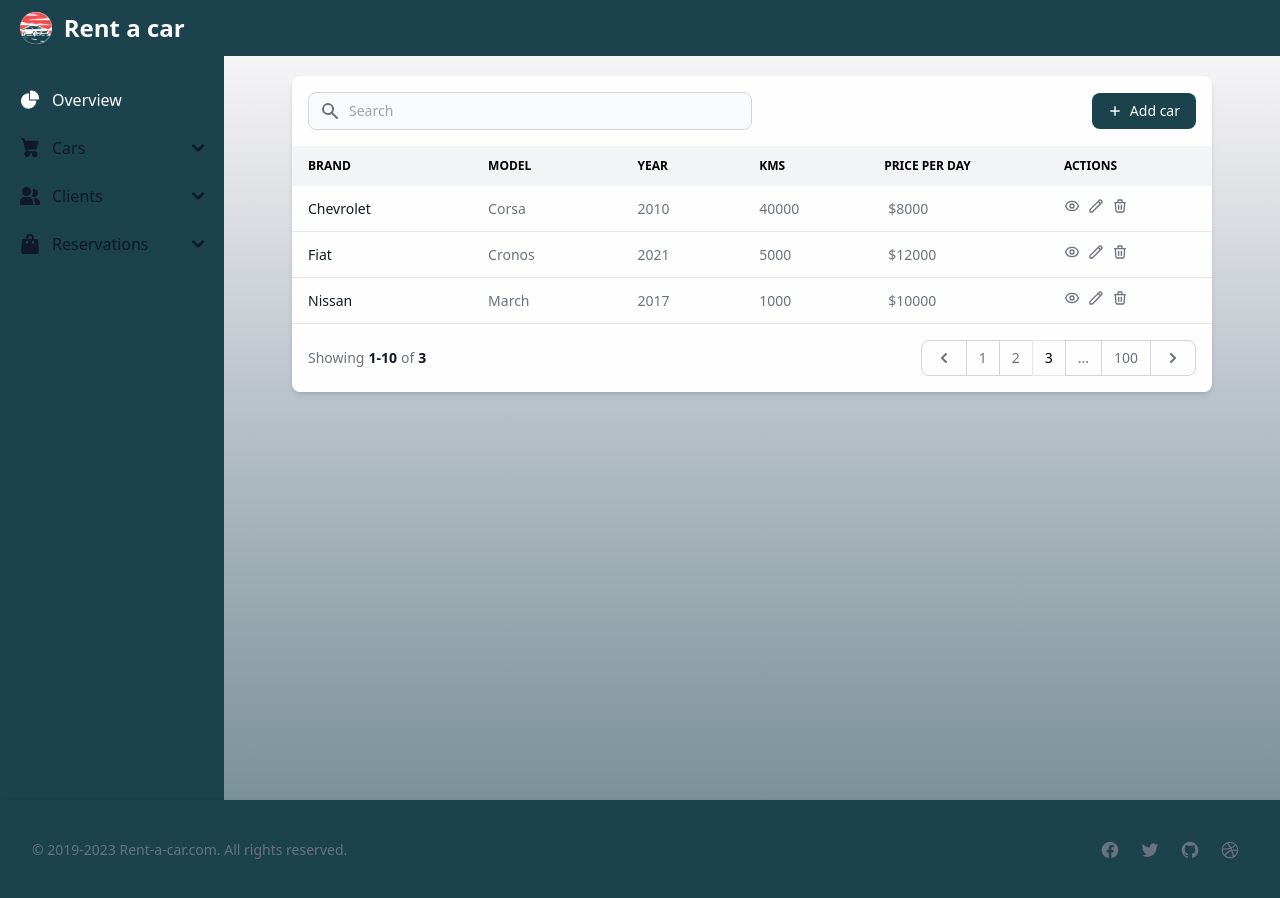
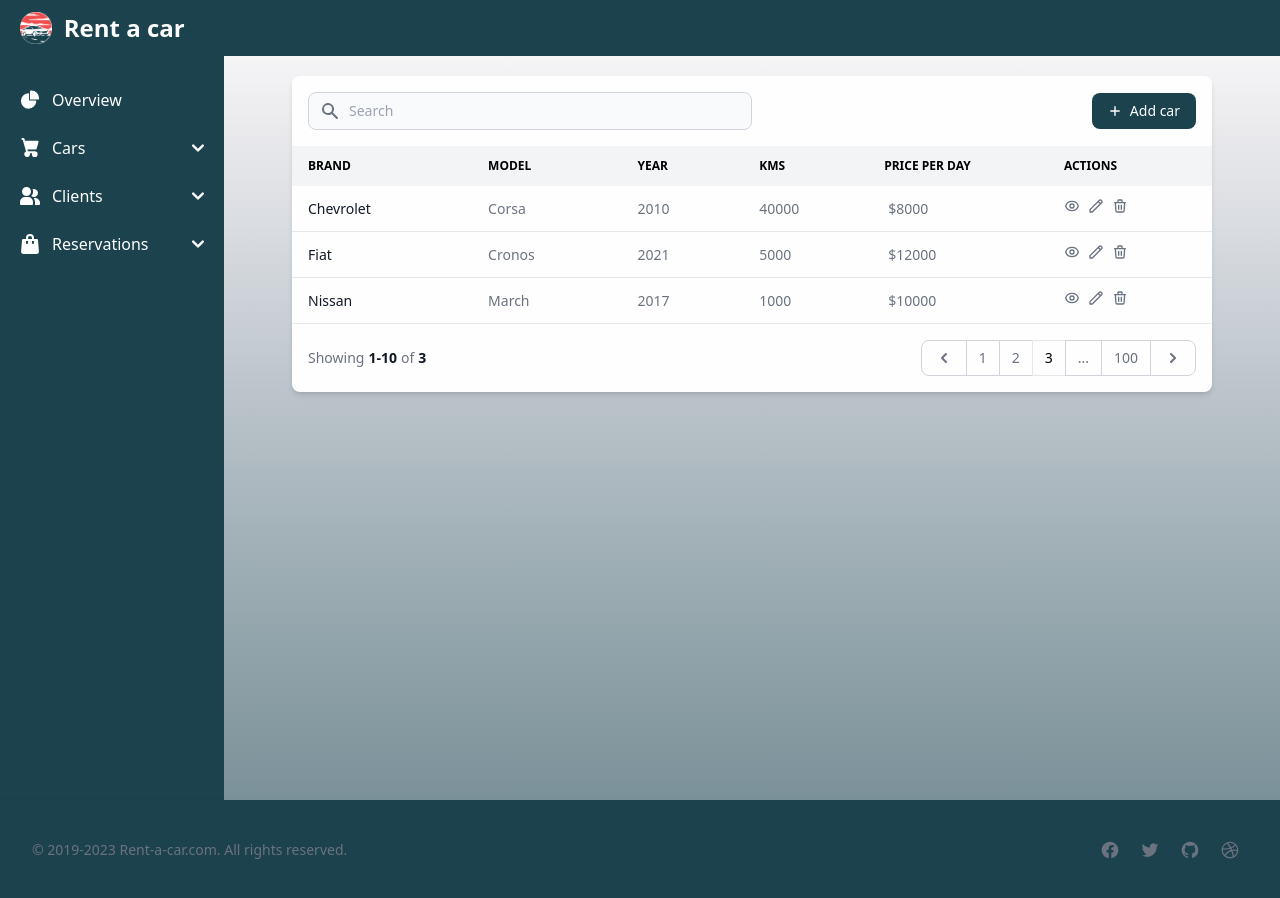
Before and after one commit to fedeesti/rent-a-car-front, a React (Vite) app: page /car in a window 1280 px wide. Built offline with nearby package versions, Linux system fonts and the light colour scheme.

Commit message:
Fix sidebar styles

```diff
--- a/src/common/components/side/SideBar.tsx
+++ b/src/common/components/side/SideBar.tsx
@@ -20,7 +20,7 @@
               data-cy="aside-overview-link"
             >
               <svg
-                className="w-5 h-5 transition duration-75 group-hover:text-gray-900"
+                className="w-5 h-5 transition duration-75"
                 aria-hidden="true"
                 xmlns="http://www.w3.org/2000/svg"
                 fill="currentColor"
@@ -37,12 +37,12 @@
           <li data-cy="aside-car-container">
             <button
               type="button"
-              className="flex items-center w-full p-2 text-base text-gray-900 transition duration-75 rounded-lg group hover:bg-light-green"
+              className="flex items-center w-full p-2 text-base transition duration-75 rounded-lg group hover:bg-light-green"
               onClick={() => setCarDropdown(!carDropdown)}
               data-cy="aside-car-button"
             >
               <svg
-                className="flex-shrink-0 w-5 h-5  transition duration-75 group-hover:text-gray-900"
+                className="flex-shrink-0 w-5 h-5  transition duration-75 text-white"
                 aria-hidden="true"
                 xmlns="http://www.w3.org/2000/svg"
                 fill="currentColor"
@@ -74,7 +74,7 @@
                 <li>
                   <Link
                     to="/car"
-                    className="flex items-center w-full p-2 text-gray-900 transition duration-75 rounded-lg pl-11 group hover:bg-light-green"
+                    className="flex items-center w-full p-2 transition duration-75 rounded-lg pl-11 group hover:bg-light-green"
                     data-cy="car-dropdown-list"
                   >
                     List
@@ -83,7 +83,7 @@
                 <li>
                   <Link
                     to="/car/create"
-                    className="flex items-center w-full p-2 text-gray-900 transition duration-75 rounded-lg pl-11 group hover:bg-light-green"
+                    className="flex items-center w-full p-2 transition duration-75 rounded-lg pl-11 group hover:bg-light-green"
                     data-cy="car-dropdown-add"
                   >
                     Add
@@ -95,12 +95,12 @@
           <li data-cy="aside-client-container">
             <button
               type="button"
-              className="flex items-center w-full p-2 text-base text-gray-900 transition duration-75 rounded-lg group hover:bg-light-green"
+              className="flex items-center w-full p-2 text-base transition duration-75 rounded-lg group hover:bg-light-green"
               onClick={() => setClientDropdown(!clientDropdown)}
               data-cy="aside-client-btn"
             >
               <svg
-                className="flex-shrink-0 w-5 h-5  transition duration-75 group-hover:text-gray-900"
+                className="flex-shrink-0 w-5 h-5  transition duration-75 group-hover"
                 aria-hidden="true"
                 xmlns="http://www.w3.org/2000/svg"
                 fill="currentColor"
@@ -136,7 +136,7 @@
                 <li>
                   <Link
                     to="#"
-                    className="flex items-center w-full p-2 text-gray-900 transition duration-75 rounded-lg pl-11 group hover:bg-light-green"
+                    className="flex items-center w-full p-2 transition duration-75 rounded-lg pl-11 group hover:bg-light-green"
                     data-cy="dropdown-client-list"
                   >
                     List
@@ -145,7 +145,7 @@
                 <li>
                   <Link
                     to="#"
-                    className="flex items-center w-full p-2 text-gray-900 transition duration-75 rounded-lg pl-11 group hover:bg-light-green"
+                    className="flex items-center w-full p-2 transition duration-75 rounded-lg pl-11 group hover:bg-light-green"
                     data-cy="dropdown-client-add"
                   >
                     Add
@@ -157,12 +157,12 @@
           <li data-cy="aside-reservation-container">
             <button
               type="button"
-              className="flex items-center w-full p-2 text-base text-gray-900 transition duration-75 rounded-lg group hover:bg-light-green"
+              className="flex items-center w-full p-2 text-base transition duration-75 rounded-lg group hover:bg-light-green"
               onClick={() => setReservationDropdown(!reservationDropdown)}
               data-cy="aside-reservation-btn"
             >
               <svg
-                className="flex-shrink-0 w-5 h-5  transition duration-75 dark:text-gray-400 group-hover:text-gray-900"
+                className="flex-shrink-0 w-5 h-5  transition duration-75"
                 aria-hidden="true"
                 xmlns="http://www.w3.org/2000/svg"
                 fill="currentColor"
@@ -201,7 +201,7 @@
                 <li>
                   <Link
                     to="#"
-                    className="flex items-center w-full p-2 text-gray-900 transition duration-75 rounded-lg pl-11 group hover:bg-light-green"
+                    className="flex items-center w-full p-2 transition duration-75 rounded-lg pl-11 group hover:bg-light-green"
                     data-cy="dropdown-reservation-list"
                   >
                     List
@@ -210,7 +210,7 @@
                 <li>
                   <Link
                     to="#"
-                    className="flex items-center w-full p-2 text-gray-900 transition duration-75 rounded-lg pl-11 group hover:bg-light-green"
+                    className="flex items-center w-full p-2 transition duration-75 rounded-lg pl-11 group hover:bg-light-green"
                     data-cy="dropdown-reservation-add"
                   >
                     Add
```
